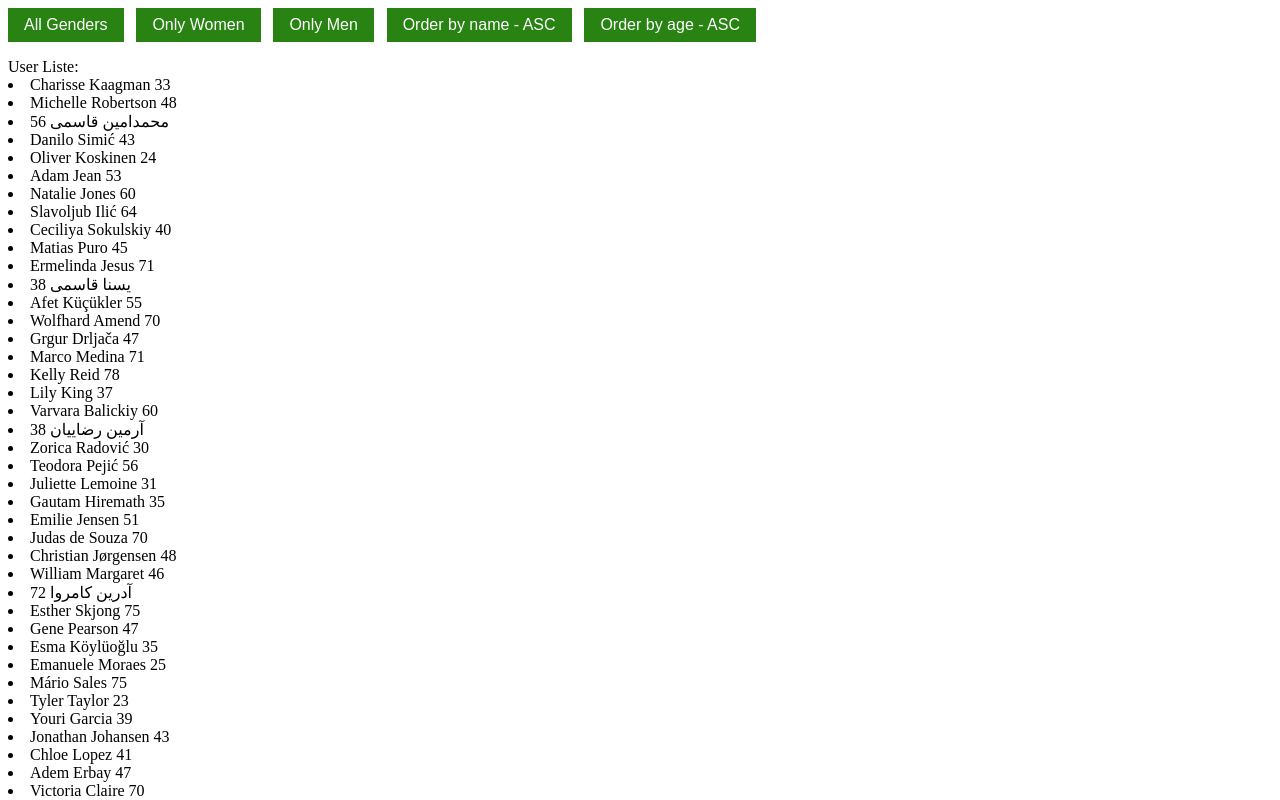
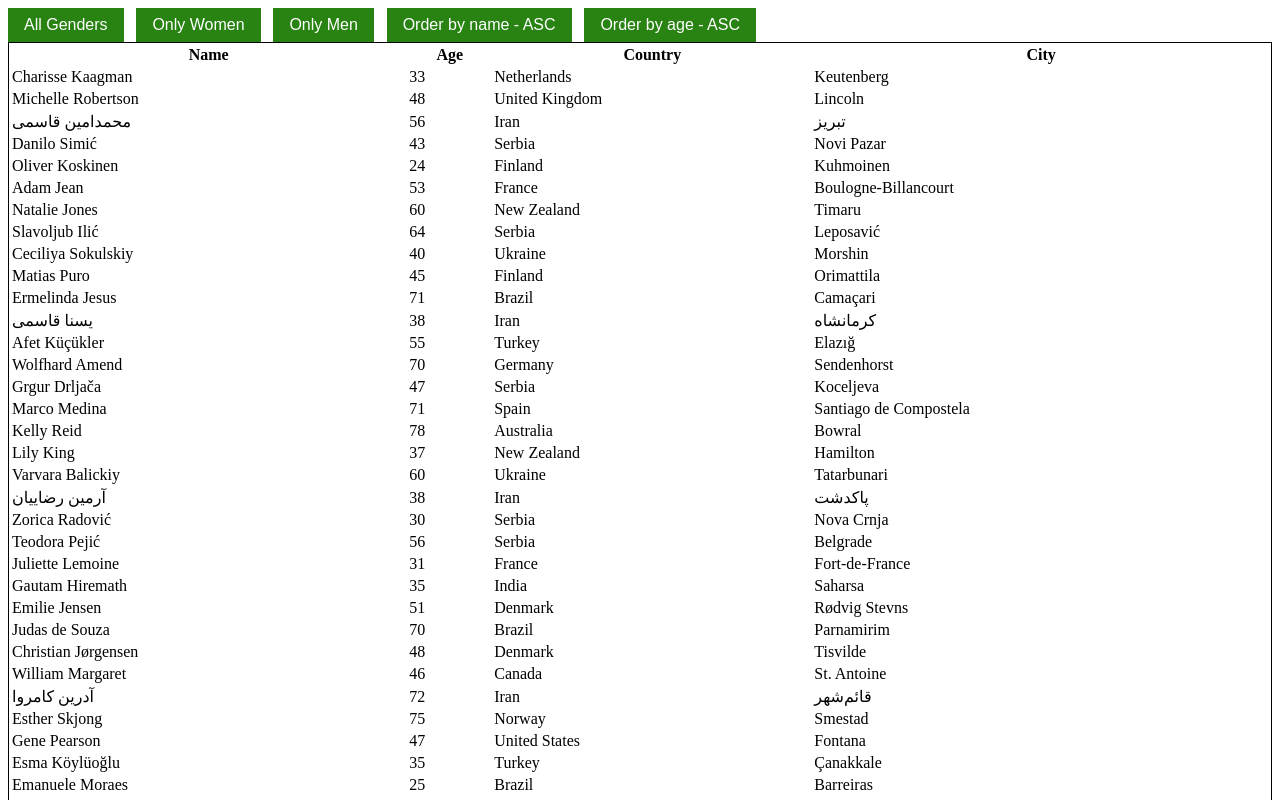
Before and after one commit to echo75/campus-exercise-users-array-react, a React (Vite) app: page / in a window 1280 px wide. Shown: the top 800 px of the page. Built offline with nearby package versions, Linux system fonts and the light colour scheme.

Commit message:
introducing table

```diff
--- a/src/App.jsx
+++ b/src/App.jsx
@@ -1,6 +1,7 @@
 import { useState } from "react";
 //import { users } from "./data/users.js";
 import { users } from "./data/usersComplete.js";
+import { ListMain } from './components/ListMain'
 
 import "./App.css";
 
@@ -89,11 +90,34 @@ function handleByAgeClick() {
           {byAge ? "Order by age - DESC" : "Order by age - ASC"}
         </button>
 
-        <p>
+
+
+ <table style={{border: "1px solid black", width: "100%"}}>
+       <thead>
+          <tr>
+            <th>Name</th>
+            <th>Age</th>
+            <th>Country</th>
+            <th>City</th>
+          </tr>
+        </thead>
+        <tbody>
+    {/*        {usersList.map((user, index) => {
+       <ListMain key={index} user={user} />
+       })} */}
+       {usersList.map((user, index) => (
+          <ListMain key={index} user={user} />
+        ))}
+        </tbody>
+</table>
+
+
+
+      {/*   <p>
           User Liste: { usersList.map((user)=>{
             return <li>{ user.name.first } { user.name.last } { user.dob.age }</li>
           }) }
-        </p>
+        </p> */}
 
         </>;
 }
--- /dev/null
+++ b/src/components/ListMain.jsx
@@ -0,0 +1,54 @@
+import React from 'react';
+
+
+export function ListMain({ user }) {
+  return (
+          <tr>
+            <td>{user.name.first} {user.name.last}</td>
+            <td>{user.dob.age}</td>
+            <td>{user.location.country}</td>
+            <td>{user.location.city}</td>
+         </tr>
+  );
+}
+
+<table>
+<caption>
+    Front-end web developer course 2021
+</caption>
+<thead>
+<tr>
+<th scope="col">Person</th>
+<th scope="col">Most interest in</th>
+<th scope="col">Age</th>
+</tr>
+</thead>
+<tbody>
+<tr>
+<th scope="row">Chris</th>
+<td>HTML tables</td>
+<td>22</td>
+</tr>
+<tr>
+<th scope="row">Dennis</th>
+<td>Web accessibility</td>
+<td>45</td>
+</tr>
+<tr>
+<th scope="row">Sarah</th>
+<td>JavaScript frameworks</td>
+<td>29</td>
+</tr>
+<tr>
+<th scope="row">Karen</th>
+<td>Web performance</td>
+<td>36</td>
+</tr>
+</tbody>
+<tfoot>
+<tr>
+<th scope="row" colspan="2">Average age</th>
+<td>33</td>
+</tr>
+</tfoot>
+</table>
```
